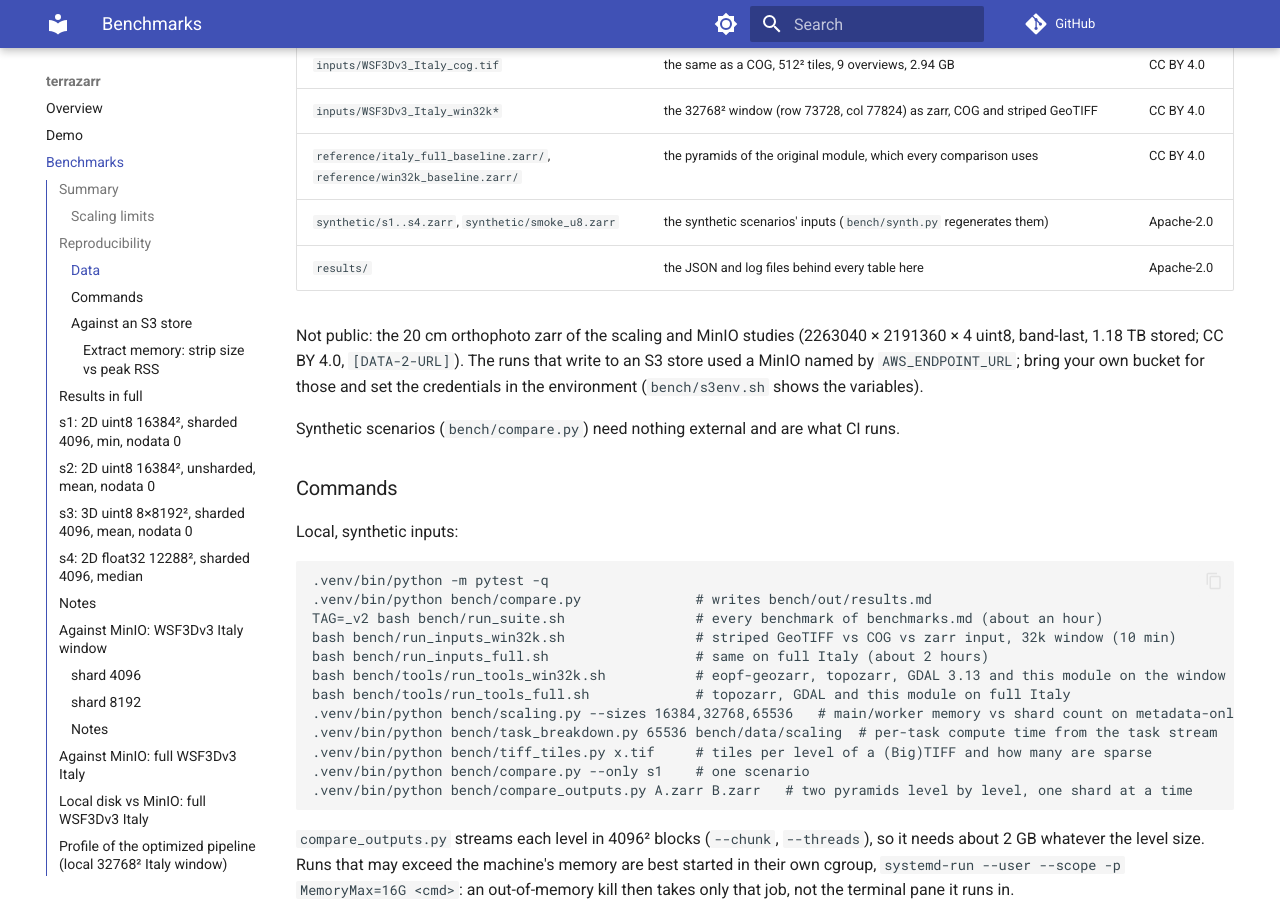
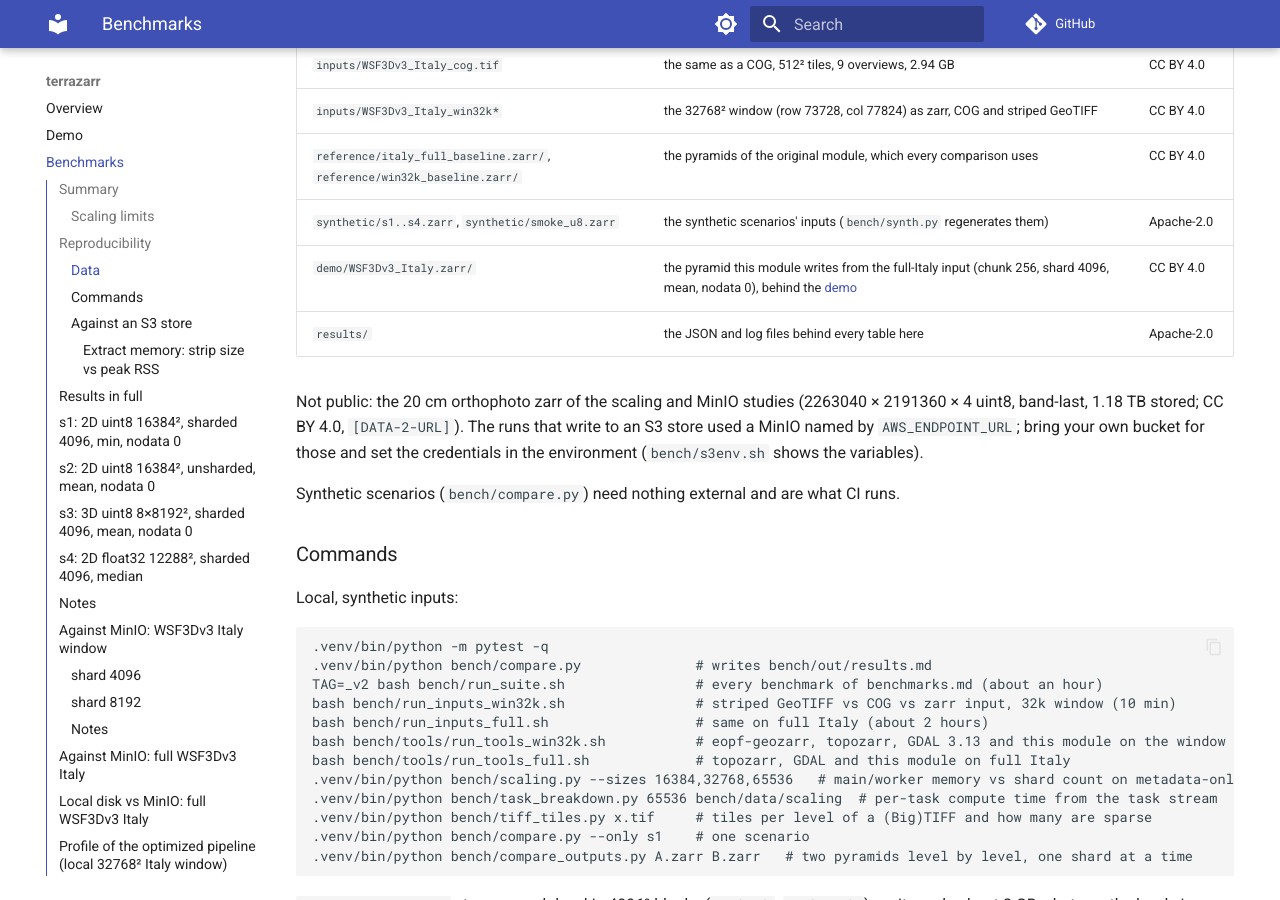
Before and after one commit to mindearth/terrazarr, an MkDocs documentation site: the page built from docs/benchmarks.md, in a window 1280 px wide and 900 px high, scrolled down 5244 px. Built offline with MkDocs 1.6.1 and Material for MkDocs 9.7.7, drawn with Linux system fonts in a browser that asks for light colours; comment, search, counter and statistics services are not loaded.

Commit message:
Benchmarks data table: the demo pyramid
Co-Authored-By: Claude Fable 5.1 <noreply@anthropic.com>
Claude-Session: https://claude.ai/code/session_01J6FZyxTrtBvJED236iuPYq

```diff
--- a/docs/benchmarks.md
+++ b/docs/benchmarks.md
@@ -179,6 +179,7 @@ The inputs, the reference pyramids and the synthetic inputs are public, anonymou
 | `inputs/WSF3Dv3_Italy_win32k*` | the 32768² window (row 73728, col 77824) as zarr, COG and striped GeoTIFF | CC BY 4.0 |
 | `reference/italy_full_baseline.zarr/`, `reference/win32k_baseline.zarr/` | the pyramids of the original module, which every comparison uses | CC BY 4.0 |
 | `synthetic/s1..s4.zarr`, `synthetic/smoke_u8.zarr` | the synthetic scenarios' inputs (`bench/synth.py` regenerates them) | Apache-2.0 |
+| `demo/WSF3Dv3_Italy.zarr/` | the pyramid this module writes from the full-Italy input (chunk 256, shard 4096, mean, nodata 0), behind the [demo](demo.md) | CC BY 4.0 |
 | `results/` | the JSON and log files behind every table here | Apache-2.0 |
 
 Not public: the 20 cm orthophoto zarr of the scaling and MinIO studies (2263040 × 2191360 × 4
```
